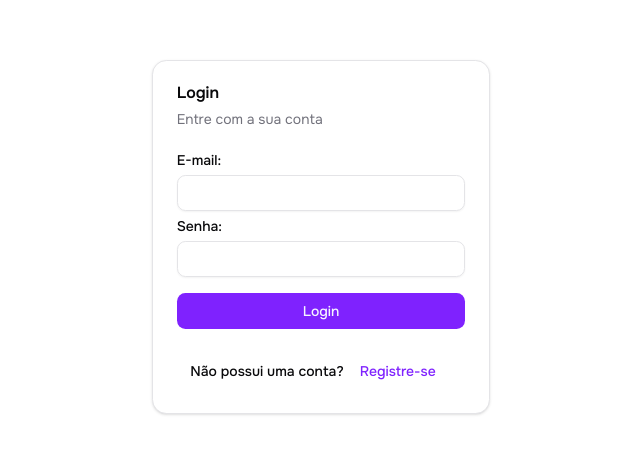
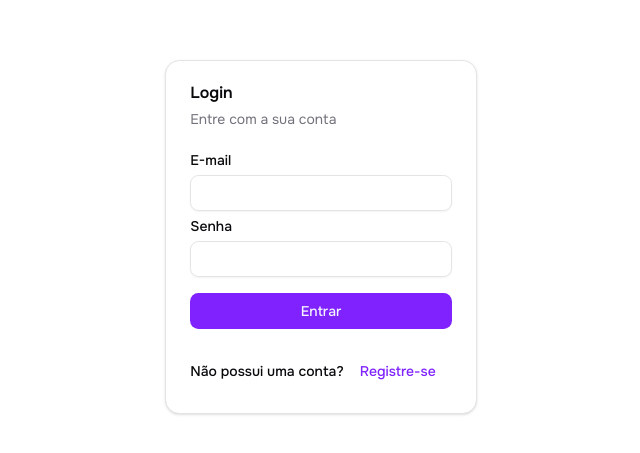
Before and after one commit to bianca-bpas/desafio-tecnico-frontend-vlab, a React (Vite) app: page / in a window 1280 px wide. Shown: the part 163-616 px from the top of the page, without its empty margins (319-959 px from the left). Built offline with nearby package versions, Linux system fonts and the light colour scheme.

Commit message:
feat: modulariza o template de autenticação para facilitar reuso de componentes

```diff
--- a/src/components/molecules/Form.tsx
+++ b/src/components/molecules/Form.tsx
@@ -1,10 +1,33 @@
+import { type Field, LabelInputForm } from "./LabelInputForm"
 import { Button } from "../atoms/ui/button"
 
-export default function Form () {
+interface FormProps {
+    fields: Field[]
+    onSubmit: () => void
+    buttonText: string
+}
+
+export function Form ({
+    fields,
+    onSubmit,
+    buttonText
+} : FormProps) {
     return (
-        <>
-            <h1>Form</h1>
-            <Button>Hello</Button>
-        </>
+        <form
+            onSubmit={(e) => {
+                e.preventDefault()
+                onSubmit()
+            }}
+            className=""
+            >
+            {fields.map((field, index) => (
+                <LabelInputForm key={index} {...field}/>
+            ))}
+
+            <Button type="submit" className="w-full mt-2">
+                {buttonText}
+            </Button>
+
+        </form>
     )
 }
--- /dev/null
+++ b/src/components/molecules/LabelInputForm.tsx
@@ -0,0 +1,27 @@
+import { Input } from "../atoms/ui/input";
+import { Label } from "../atoms/ui/label";
+
+export interface Field {
+    label: string
+    type?: string
+    value: string
+    onChange: React.ChangeEventHandler<HTMLInputElement>
+}
+
+export function LabelInputForm ({
+    label,
+    type="text",
+    value,
+    onChange,
+    } : Field) {
+    return (
+        <div>
+            <Label>{label}</Label>
+            <Input
+                type={type}
+                value={value}
+                onChange={onChange}
+            />
+        </div>
+    )
+}
--- a/src/components/organisms/SignInForm.tsx
+++ b/src/components/organisms/SignInForm.tsx
@@ -1,29 +1,46 @@
-import {
-  Card,
-  CardContent,
-  CardDescription,
-  CardFooter,
-  CardHeader,
-  CardTitle,
-} from "../atoms/ui/card"
+import { Card, CardContent, CardDescription, CardFooter, CardHeader, CardTitle } from "../atoms/ui/card"
+import { Form } from "../molecules/Form"
 import { Label } from "../atoms/ui/label"
-import { Input } from "../atoms/ui/input"
 import { Button } from "../atoms/ui/button"
+import { useState } from "react"
 
-export default function SignInForm () {
+export function SignInForm () {
+    const [email, setEmail] = useState("")
+    const [password, setPassword] = useState("")
+
+    const handleSubmit = () => {
+        setTimeout (() => {
+            console.log({ email, password })
+        }, 2000)
+    }
+
     return (
-        <div className="flex-1 flex justify-center items-center relative h-screen">
-            <Card className="absolute">
+        <div className="flex justify-center items-center h-screen">
+            <Card>
                 <CardHeader>
                     <CardTitle>Login</CardTitle>
                     <CardDescription>Entre com a sua conta</CardDescription>
                 </CardHeader>
                 <CardContent>
-                    <Label>E-mail:</Label>
-                    <Input></Input>
-                    <Label>Senha:</Label>
-                    <Input></Input>
-                    <Button className="w-full mt-2">Login</Button>
+                    <Form
+                        fields={[
+                            {
+                                label: "E-mail",
+                                type: "email",
+                                value: email,
+                                onChange: (e) =>setEmail(e.target.value)
+                            },
+                            {
+                                label: "Senha",
+                                type: "password",
+                                value: password,
+                                onChange: (e) => setPassword(e.target.value)
+                            }
+                        ]}
+                        onSubmit={handleSubmit}
+                        buttonText="Entrar"
+                    />
+
                 </CardContent>
                 <CardFooter className="flex justify-center">
                     <Label>Não possui uma conta?</Label>
--- a/src/components/templates/AuthTemplate.tsx
+++ b/src/components/templates/AuthTemplate.tsx
@@ -1,9 +1,7 @@
-import SignInForm from "../organisms/SignInForm"
+import { SignInForm } from "../organisms/SignInForm"
 
 export default function AuthTemplate () {
     return (
-        <>
-            <SignInForm />
-        </>
+        <SignInForm />
     )
 }
```
